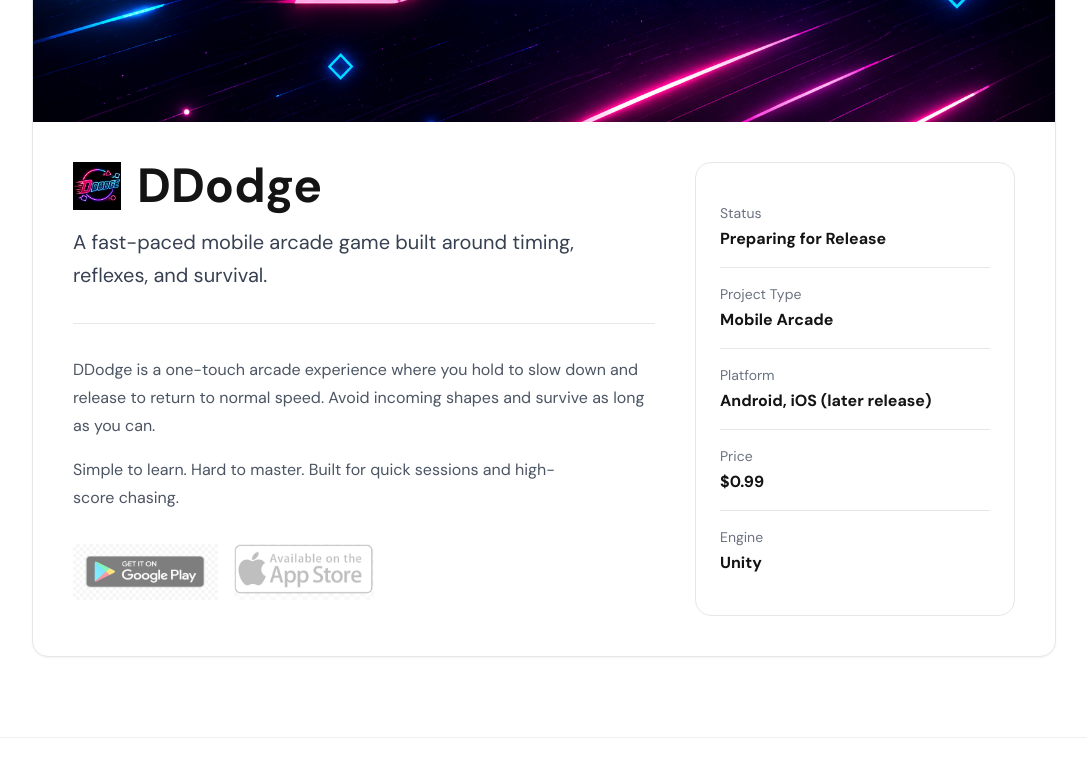
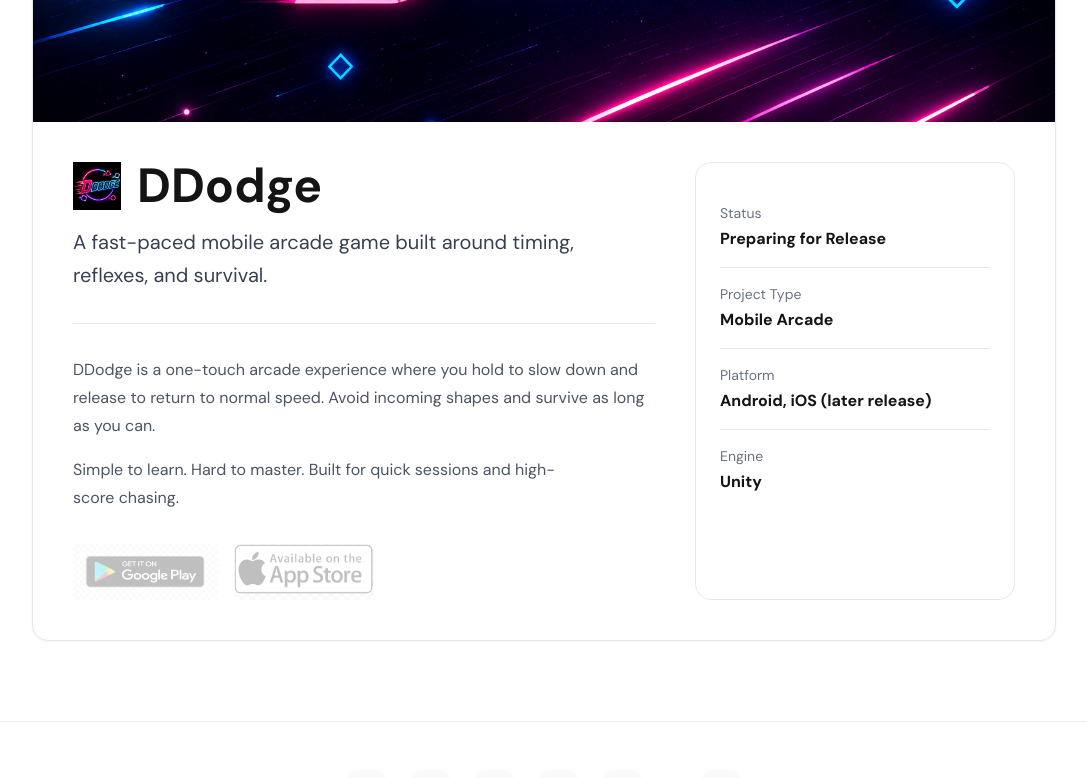
Before and after one commit to Minxci/neverphorm-site, a React (Vite) app in the folder apps/web/: page /mobile in a window 1280 px wide. Shown: the part 468-1246 px from the top of the page, without its empty margins (96-1183 px from the left). Built offline with nearby package versions, Linux system fonts and the light colour scheme; the HTML template or start-up script is replaced by a standard one; what pocketbase would draw is missing.

Commit message:
taken down the pirce

```diff
--- a/apps/web/src/pages/Mobile.jsx
+++ b/apps/web/src/pages/Mobile.jsx
@@ -49,11 +49,13 @@ export default function Mobile() {
               </p>
 
               <div className="mt-8 flex flex-wrap gap-4 opacity-50 cursor-not-allowed">
+                <div className="opacity-50 cursor-not-allowed">
                   <img
                     src="/pictures/google-play-badge.png"
                     alt="Get it on Google Play"
                     className="h-14 w-auto"
                   />
+                </div>
 
                 <div className="opacity-50 cursor-not-allowed">
                   <img
@@ -69,7 +71,6 @@ export default function Mobile() {
               <Info label="Status" value="Preparing for Release" />
               <Info label="Project Type" value="Mobile Arcade" />
               <Info label="Platform" value="Android, iOS (later release)" />
-              <Info label="Price" value="$0.99" />
               <Info label="Engine" value="Unity" />
             </aside>
           </div>
```
